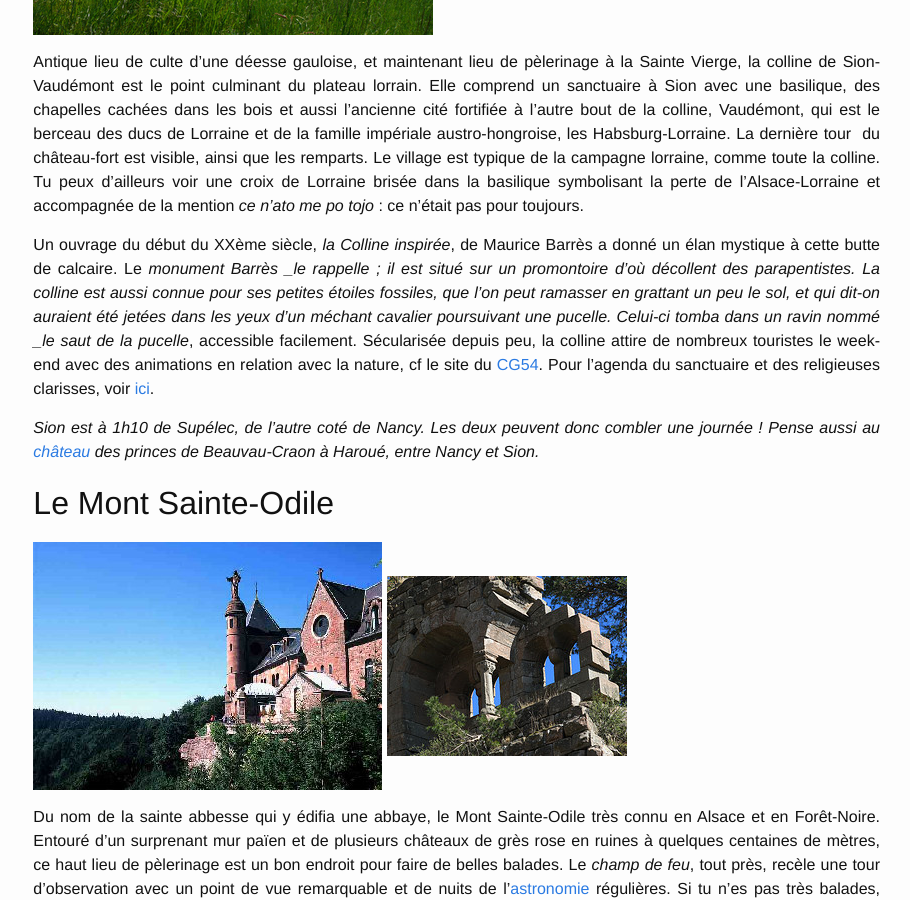
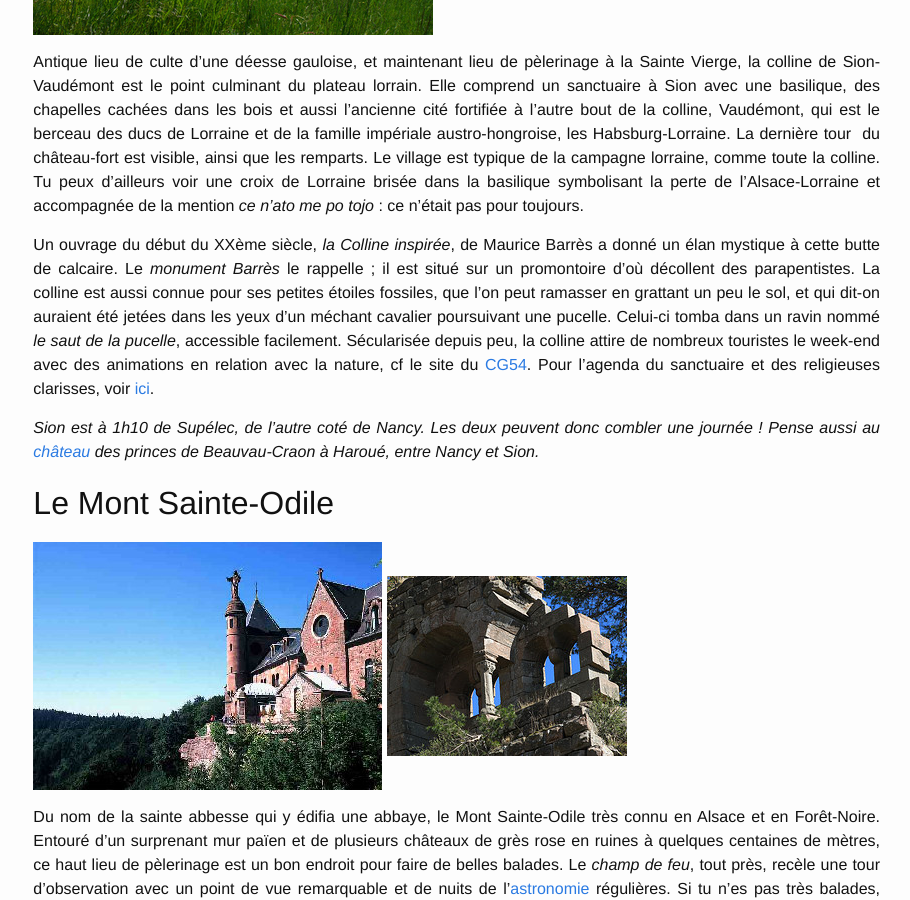
Before and after one commit to cccroix/cccroix.github.io, a Jekyll site: the page built from wp/idees-lorraine-alsace/balades-mythiques/index.markdown, in a window 1280 px wide and 900 px high, scrolled down 976 px. Shown: the whole window, without its empty margins (370-1280 px from the left). Built offline with Jekyll 4.4.1, drawn with Linux system fonts in a browser that asks for light colours.

Commit message:
corrects a typo

```diff
--- a/wp/idees-lorraine-alsace/balades-mythiques/index.markdown
+++ b/wp/idees-lorraine-alsace/balades-mythiques/index.markdown
@@ -18,7 +18,7 @@ Si tu aimes les balades, le chant des oiseaux et les endroits chargés d'histoir
 Antique lieu de culte d'une déesse gauloise, et maintenant lieu de pèlerinage à la Sainte Vierge, la colline de Sion-Vaudémont est le point culminant du plateau lorrain. Elle comprend un sanctuaire à Sion avec une basilique, des chapelles cachées dans les bois et aussi l'ancienne cité fortifiée à l'autre bout de la colline, Vaudémont, qui est le berceau des ducs de Lorraine et de la famille impériale austro-hongroise, les Habsburg-Lorraine. La dernière tour  du château-fort est visible, ainsi que les remparts. Le village est typique de la campagne lorraine, comme toute la colline. Tu peux d'ailleurs voir une croix de Lorraine brisée dans la basilique symbolisant la perte de l'Alsace-Lorraine et accompagnée de la mention _ce n'ato me po tojo_ : ce n'était pas pour toujours.
 
 
-Un ouvrage du début du XXème siècle, _la Colline inspirée_, de Maurice Barrès a donné un élan mystique à cette butte de calcaire. Le _monument Barrès _le rappelle ; il est situé sur un promontoire d'où décollent des parapentistes. La colline est aussi connue pour ses petites étoiles fossiles, que l'on peut ramasser en grattant un peu le sol, et qui dit-on auraient été jetées dans les yeux d'un méchant cavalier poursuivant une pucelle. Celui-ci tomba dans un ravin nommé _le saut de la pucelle_, accessible facilement. Sécularisée depuis peu, la colline attire de nombreux touristes le week-end avec des animations en relation avec la nature, cf le site du [CG54](http://www.sion.cg54.fr/). Pour l'agenda du sanctuaire et des religieuses clarisses, voir [ici](http://www.catholique-nancy.fr/a-votre-service/les-services-diocesains/spiritualite/lieux-daccueil-spirituel/sanctuaire-de-sion).
+Un ouvrage du début du XXème siècle, _la Colline inspirée_, de Maurice Barrès a donné un élan mystique à cette butte de calcaire. Le _monument Barrès_ le rappelle ; il est situé sur un promontoire d'où décollent des parapentistes. La colline est aussi connue pour ses petites étoiles fossiles, que l'on peut ramasser en grattant un peu le sol, et qui dit-on auraient été jetées dans les yeux d'un méchant cavalier poursuivant une pucelle. Celui-ci tomba dans un ravin nommé _le saut de la pucelle_, accessible facilement. Sécularisée depuis peu, la colline attire de nombreux touristes le week-end avec des animations en relation avec la nature, cf le site du [CG54](http://www.sion.cg54.fr/). Pour l'agenda du sanctuaire et des religieuses clarisses, voir [ici](http://www.catholique-nancy.fr/a-votre-service/les-services-diocesains/spiritualite/lieux-daccueil-spirituel/sanctuaire-de-sion).
 
 _Sion est à 1h10 de Supélec, de l'autre coté de Nancy. Les deux peuvent donc combler une journée ! Pense aussi au [château](http://www.chateaudeharoue.fr/) des princes de Beauvau-Craon à Haroué, entre Nancy et Sion._
 
```
